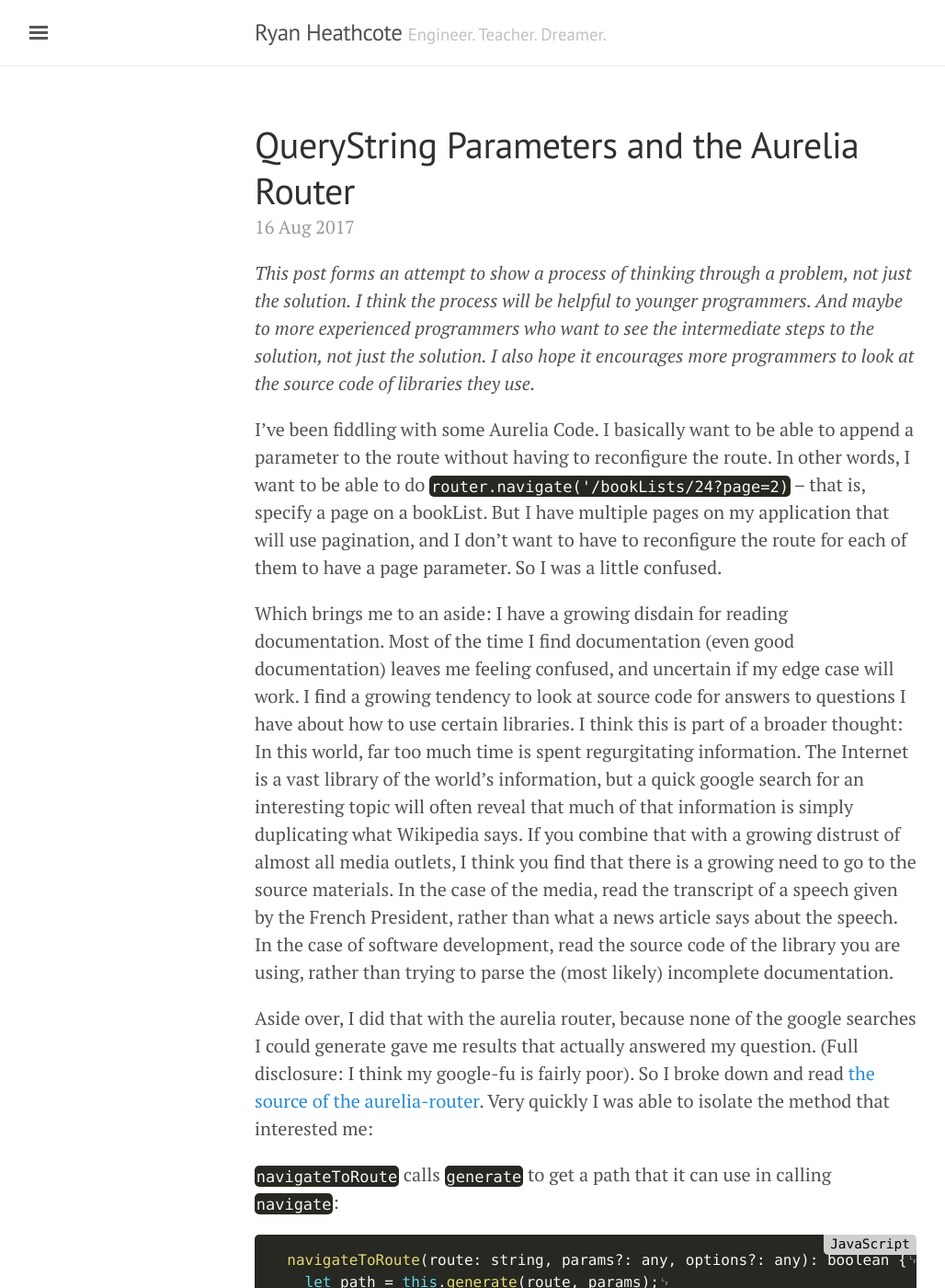
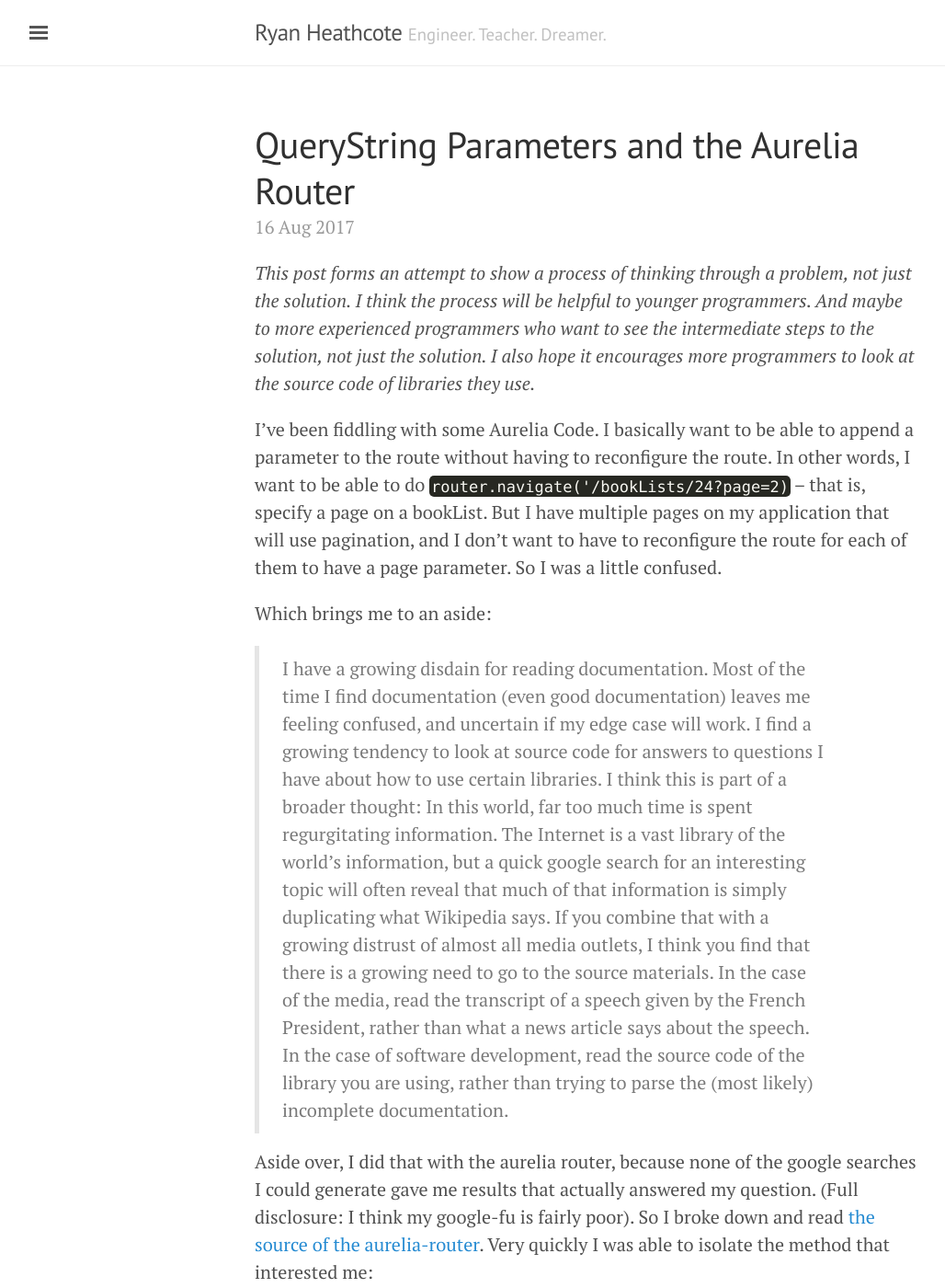
Before and after one commit to slackboxster/slackboxster.github.io, a Jekyll site: the page built from _posts/2017-08-16-aurelia-router-querystring.md, in a window 1280 px wide and 1400 px high. Shown: the whole window at 92% size, without its empty margins (3-1031 px from the left). Built offline with Jekyll 4.4.1, drawn with Linux system fonts in a browser that asks for light colours; some of the changed text lies outside the part shown.

```diff
--- a/_posts/2017-08-16-aurelia-router-querystring.md
+++ b/_posts/2017-08-16-aurelia-router-querystring.md
@@ -7,7 +7,8 @@ title: QueryString Parameters and the Aurelia Router
 
 I've been fiddling with some Aurelia Code. I basically want to be able to append a parameter to the route without having to reconfigure the route. In other words, I want to be able to do `router.navigate('/bookLists/24?page=2)` -- that is, specify a page on a bookList. But I have multiple pages on my application that will use pagination, and I don't want to have to reconfigure the route for each of them to have a page parameter. So I was a little confused.
 
-Which brings me to an aside: I have a growing disdain for reading documentation. Most of the time I find documentation (even good documentation) leaves me feeling confused, and uncertain if my edge case will work. I find a growing tendency to look at source code for answers to questions I have about how to use certain libraries. I think this is part of a broader thought: In this world, far too much time is spent regurgitating information. The Internet is a vast library of the world's information, but a quick google search for an interesting topic will often reveal that much of that information is simply duplicating what Wikipedia says. If you combine that with a growing distrust of almost all media outlets, I think you find that there is a growing need to go to the source materials. In the case of the media, read the transcript of a speech given by the French President, rather than what a news article says about the speech. In the case of software development, read the source code of the library you are using, rather than trying to parse the (most likely) incomplete documentation.
+Which brings me to an aside:
+> I have a growing disdain for reading documentation. Most of the time I find documentation (even good documentation) leaves me feeling confused, and uncertain if my edge case will work. I find a growing tendency to look at source code for answers to questions I have about how to use certain libraries. I think this is part of a broader thought: In this world, far too much time is spent regurgitating information. The Internet is a vast library of the world's information, but a quick google search for an interesting topic will often reveal that much of that information is simply duplicating what Wikipedia says. If you combine that with a growing distrust of almost all media outlets, I think you find that there is a growing need to go to the source materials. In the case of the media, read the transcript of a speech given by the French President, rather than what a news article says about the speech. In the case of software development, read the source code of the library you are using, rather than trying to parse the (most likely) incomplete documentation.
 
 Aside over, I did that with the aurelia router, because none of the google searches I could generate gave me results that actually answered my question. (Full disclosure: I think my google-fu is fairly poor). So I broke down and read [the source of the aurelia-router](https://github.com/aurelia/router/blob/master/src/router.js). Very quickly I was able to isolate the method that interested me:
 
@@ -83,4 +84,5 @@ One more thing -- is this comment out of date? Remember, the code is what runs o
 
 So now I know that if I want to call a route that has parameters, but I want to add extra ones, I can trust they will hit the query string. Or in other words, `router.navigate('#/books/24?page=2')` should be equivalent to `router.navigateToRoute('books', { id: 24, page: 2})`. Much more flexible. :)
 
-As a last aside, this whole exercise demonstrates the value of code that is clear. Because of the clarity of the aurelia code, I was able to answer a fairly involved technical question simply by looking at the code, without having to call one of the project's developers to ask my question. But you'll notice, apart from some very terse docblocks, the aurelia code is largely lacking in comments. It's clear enough that you don't need comments. I generally believe this to be the best way to go, because human nature all to easily changes code without changing even the comment one line above, thus creating a situation of conflicting information. Better to let the code explain itself than try to explain code today in a way that will confuse another programmer 6 months from now because your comment no longer reflects reality after you made "a quick change to test something" and forgot to change the comment once your test worked. Also remember that you yourself will essentially be "Another programmer" 6 months from now...
+As a last aside:
+ > This whole exercise demonstrates the value of code that is clear. Because of the clarity of the aurelia code, I was able to answer a fairly involved technical question simply by looking at the code, without having to call one of the project's developers to ask my question. But you'll notice, apart from some very terse docblocks, the aurelia code is largely lacking in comments. It's clear enough that you don't need comments. I generally believe this to be the best way to go, because human nature all to easily changes code without changing even the comment one line above, thus creating a situation of conflicting information. Better to let the code explain itself than try to explain code today in a way that will confuse another programmer 6 months from now because your comment no longer reflects reality after you made "a quick change to test something" and forgot to change the comment once your test worked. Also remember that you yourself will essentially be "Another programmer" 6 months from now...
```
